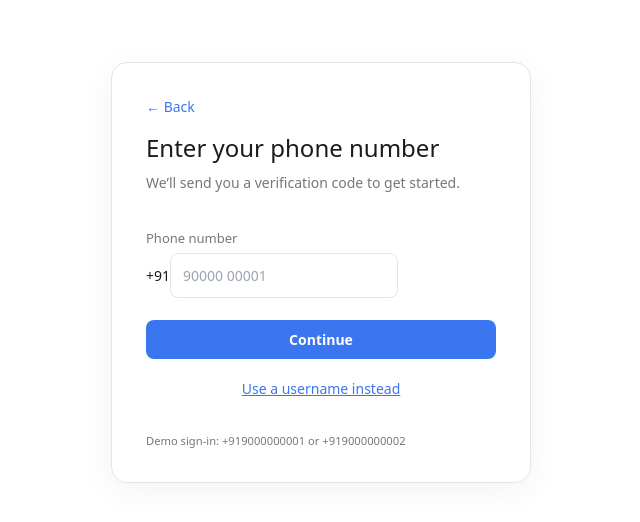
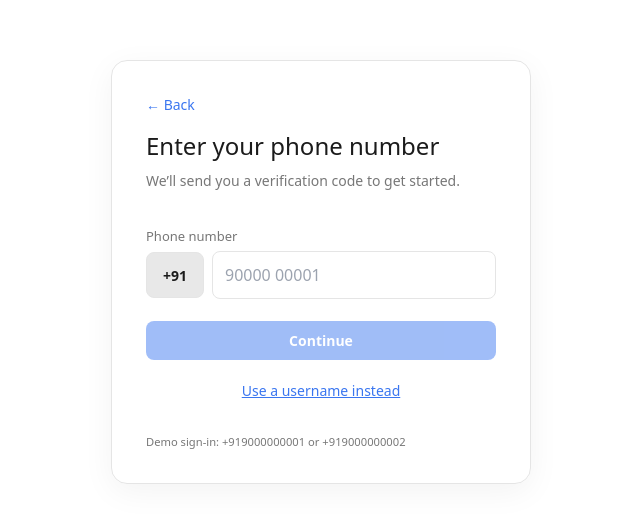
Before and after one commit to bhavukm007/Signal-Clone, a Next.js app in the folder frontend/: page /register in a window 1280 px wide. Shown: the part 128-650 px from the top of the page, without its empty margins (319-959 px from the left). Built offline with nearby package versions, Linux system fonts and the light colour scheme; no server answers.

Commit message:
fix: disabled onboarding controls

```diff
--- a/frontend/src/styles/controls.css
+++ b/frontend/src/styles/controls.css
@@ -123,6 +123,44 @@
 .danger-button {
   background: #d94444;
 }
+.primary-button:disabled,
+.secondary-button:disabled,
+button:disabled {
+  cursor: not-allowed;
+  opacity: 0.48;
+  transition: none;
+}
+.primary-button:disabled:hover,
+.secondary-button:disabled:hover {
+  background: var(--signal-blue);
+  transform: none;
+}
+.phone-entry {
+  display: flex;
+  align-items: center;
+  gap: 8px;
+}
+.phone-prefix {
+  display: grid;
+  min-width: 58px;
+  min-height: 46px;
+  place-items: center;
+  border: 1px solid var(--signal-divider);
+  border-radius: 8px;
+  background: var(--signal-selected);
+  font-weight: 600;
+}
+.phone-entry .text-input {
+  flex: 1;
+  min-width: 0;
+  font-size: 16px;
+}
+.character-counter {
+  display: block;
+  color: var(--signal-muted);
+  text-align: right;
+  font-size: 12px;
+}
 .input-field {
   display: flex;
   flex-direction: column;
```
